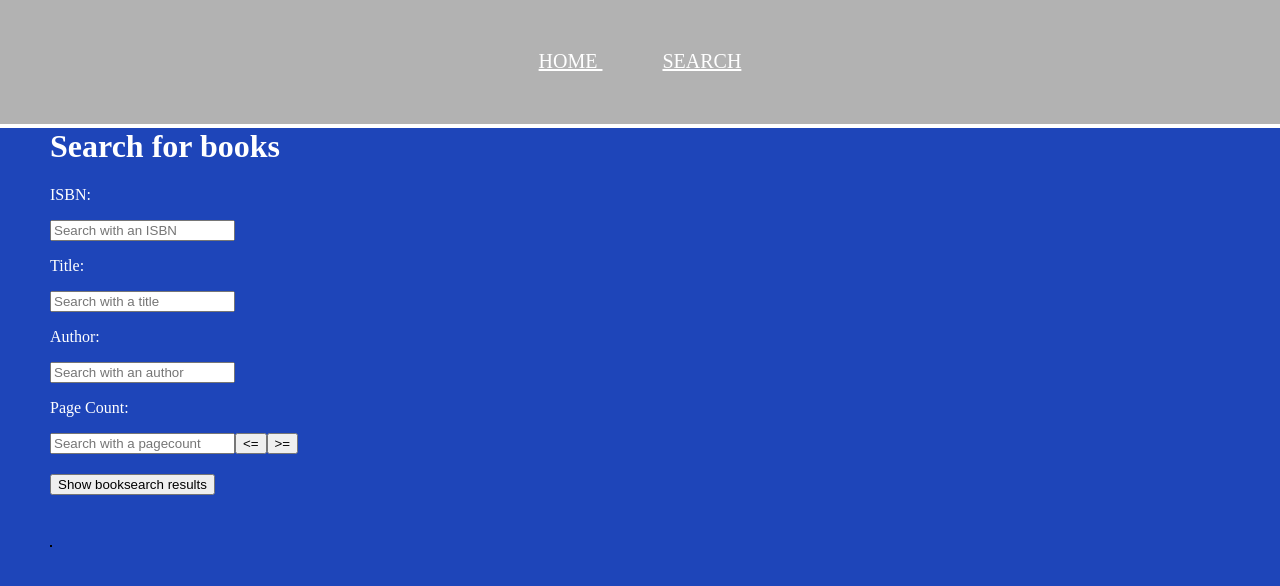
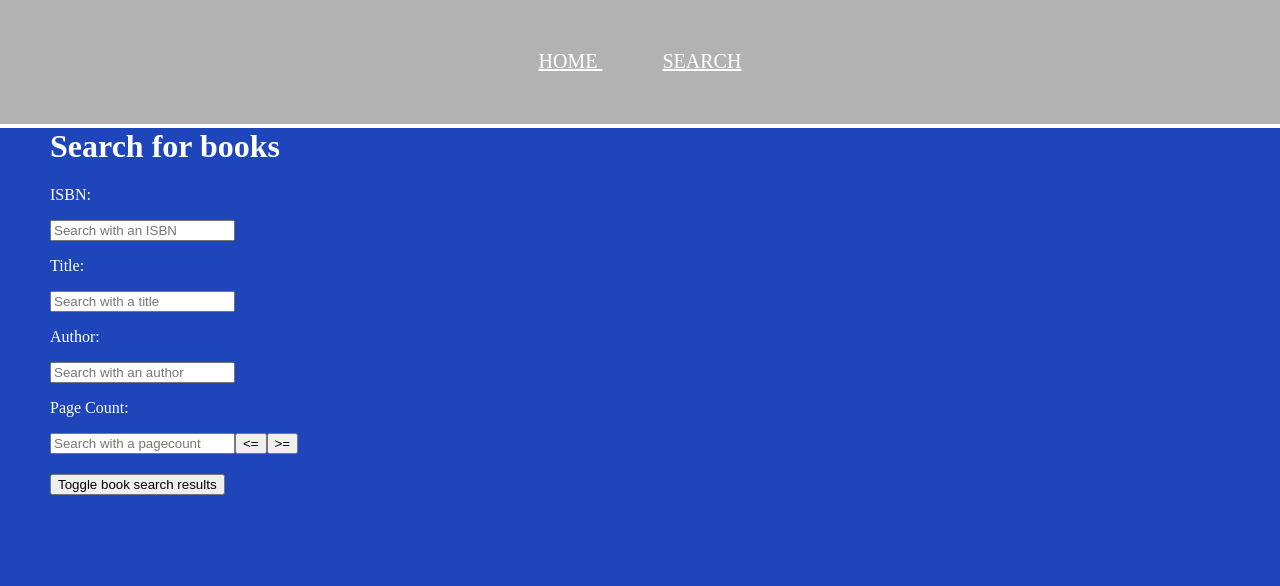
Before and after one commit to KariNurm/Library, a React (Create React App) app in the folder group-project/: page /search in a window 1280 px wide. Shown: the top 586 px of the page. Built offline with nearby package versions, Linux system fonts and the light colour scheme; data requests are answered from the project's data file.

Commit message:
.\SearchPage.js

```diff
--- a/group-project/src/SearchPage.js
+++ b/group-project/src/SearchPage.js
@@ -5,6 +5,7 @@ import "./SearchPage.css"
 // Vaihda filteredbooks to revealedbooks or setrevealedbooks
 
 const SearchPage= ({books}) => {
+
     const [searchISBN, setSearchISBN] = useState("");
     const [searchTitle, setSearchTitle] = useState("");
     const [searchAuthor, setSearchAuthor] = useState("");
@@ -95,7 +96,7 @@ const SearchPage= ({books}) => {
 
     const showBooks = (event) => {
         event.preventDefault();
-        setRevealedBooks(revealedBooks)
+        setRevealedBooks(!revealedBooks)
     }
     return (
         <>
@@ -133,11 +134,14 @@ const SearchPage= ({books}) => {
             <button onClick={handleSubmit}>{">="}</button>
             <br/>
             <div className="button">
-            <button onClick={showBooks}>Show booksearch results</button>
+            <button onClick={showBooks}>Toggle book search results</button>
             </div>
+            {
+                revealedBooks ?
+                <table>
+                <thead>
 
-            <table>
-                {revealedBooks.length > 0 && <tr>
+                {filteredBooks.length > 0 && <tr>
                     <th>ISBN</th>
                     <th>Title</th>
                     <th>Subtitle</th>
@@ -145,9 +149,12 @@ const SearchPage= ({books}) => {
                     <th>Publisher</th>
                     <th>Pages</th>
                 </tr>}
+                </thead>
+
+                <tbody>
 
                 {filteredBooks.map((books, id) => (
-                        <tr key={id}>
+                    <tr key={id}>
                         <td>{books.isbn}</td>
                         <td>{books.title}</td>
                         <td>{books.subtitle}</td>
@@ -156,7 +163,10 @@ const SearchPage= ({books}) => {
                         <td>{books.pages}</td>
                     </tr>
                 ))}
+                </tbody>
             </table>
+            : null
+            }
     </div>
         </>
     )
```
